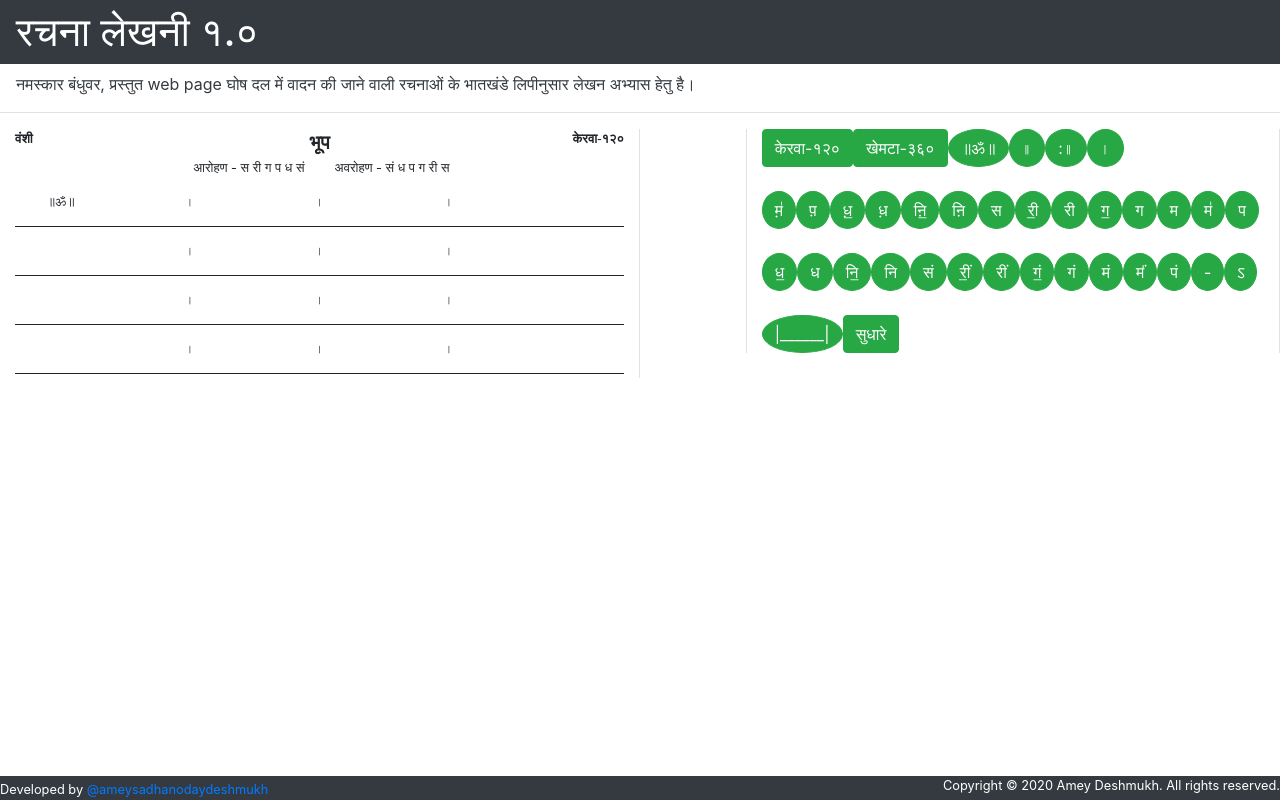
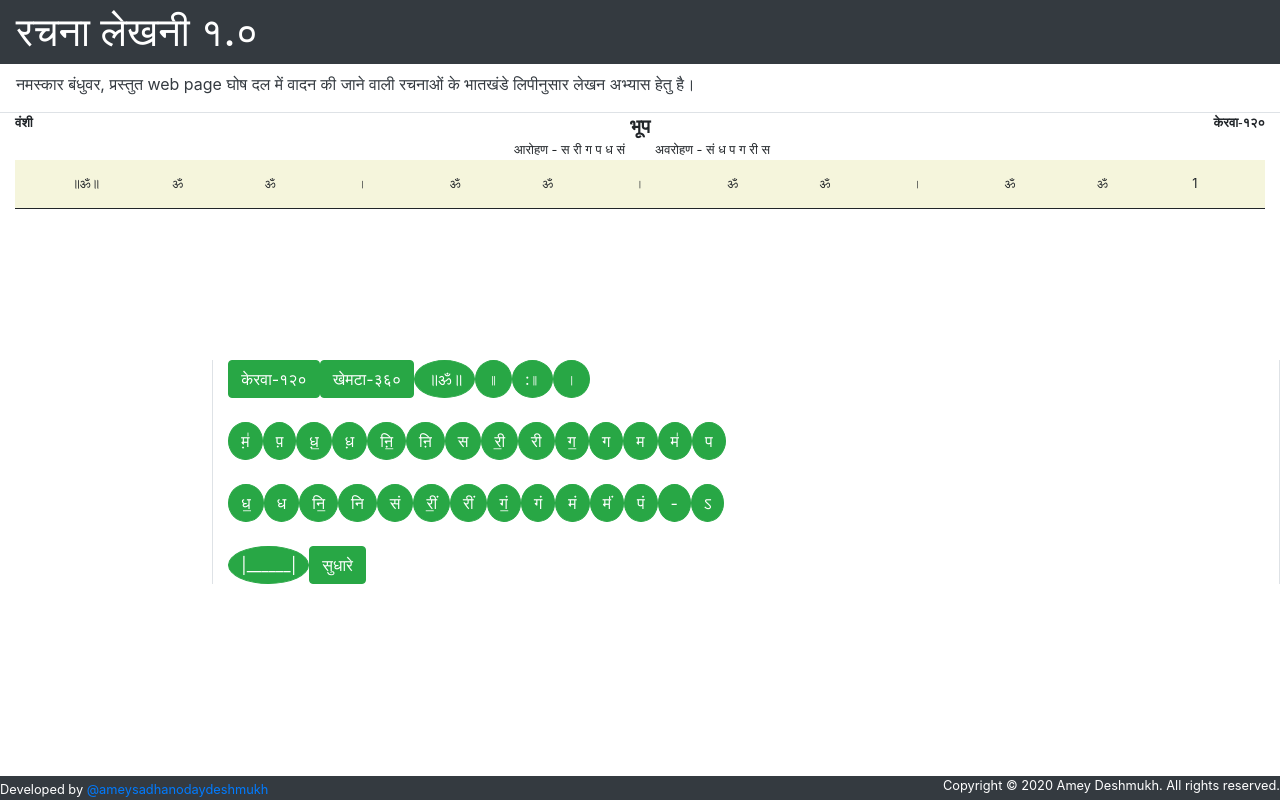
Before and after one commit to ameyzing-deshmukh/amey-lipi-1, an Angular app: page / in a window 1280 px wide. Built offline with nearby package versions, Linux system fonts and the light colour scheme.

Commit message:
Layout change check

```diff
--- a/src/app/keypad/keypad.component.css
+++ b/src/app/keypad/keypad.component.css
@@ -1,26 +1,30 @@
 table {
-    width: 100%;
+  table-layout: fixed;
+  width: 100%;
   }
   .rachanaContainer{
     height: 200px;
   overflow: auto;
 
   }
-  #nameOfRachanaTd, table mat-cell {
+ table mat-cell {
     text-align: center;
     justify-content:center;
-  }
-  #nameOfInstTd, #avarohTd{
-    text-align: left;
-    justify-content:left;
-  }
-  #aarohTd, #nameOfTaalTd{
-    text-align: right;
-    justify-content:right;
   }
   mat-header-row{
     display: none;
   }
+  #rachanaTableId mat-row mat-cell:nth-child(1), mat-cell:nth-child(2), mat-cell:nth-child(3), mat-cell:nth-child(5),
+  mat-cell:nth-child(6), mat-cell:nth-child(8), mat-cell:nth-child(9),
+  mat-cell:nth-child(11), mat-cell:nth-child(12) {
+    background-color: beige;
+  }
+  #rachanaTableId mat-row mat-cell:nth-child(4), mat-cell:nth-child(7), mat-cell:nth-child(10),
+  mat-cell:nth-child(13){
+    white-space:nowrap;
+    width: 2.5%;
+    background-color: beige;
+}
 .rachanaDetailsP1{
   font-family: KrutiDev;
   font-size: larger;
--- a/src/app/keypad/keypad.component.html
+++ b/src/app/keypad/keypad.component.html
@@ -1,8 +1,8 @@
 <div class='container-fluid'>
-    <div class="row py-3">
-        <div class="col-lg-6 border-right">
+    <!-- <div class="row py-3">
+        <div class="col-lg-6 border-right"> -->
             <div>
-                <div class="row" style="height: 25px;">
+                <div class="row" style="height: 23px;">
                     <div class="col-lg-3">
                         <p class="rachanaDetailsP2" style="text-align: left;">वंशी</p>
                     </div>
@@ -12,19 +12,6 @@
                     <div class="col-lg-3">
                         <p class="rachanaDetailsP2" style="text-align: right;">केरवा-१२०</p>
                     </div>
-
-                    <!--<table>
-                    <tr>
-                        <td colspan="3" id="nameOfInstTd"><p class="rachanaDetailsP2">वंशी</p></td>
-                        <td colspan="8" id="nameOfRachanaTd"><p class="rachanaDetailsP1">भूप</p></td>
-                        <td colspan="2" id="nameOfTaalTd"><p class="rachanaDetailsP2">केरवा-१२०</p></td>
-                    </tr>
-                    <tr>
-                        <td colspan="6" id="aarohTd"><small>आरोहण - स री ग प ध सं</small></td>
-                        <td></td>
-                        <td colspan="6" id="avarohTd"><small>अवरोहण - सं ध प ग री स</small></td>
-                    </tr>
-                </table>-->
                 </div>
                 <div class="row">
                     <div class="col-lg-6" style="text-align: right;">
@@ -35,8 +22,9 @@
                     </div>
                 </div>
             </div>
+
             <div class="rachanaContainer mat-elevation-z8">
-                <table mat-table [dataSource]="dataSource">
+                <table mat-table [dataSource]="dataSource" id="rachanaTableId">
                     <ng-container matColumnDef="one">
                         <mat-header-cell *matHeaderCellDef></mat-header-cell>
                         <mat-cell *matCellDef="let element"><small>{{element.one}}</small></mat-cell>
@@ -85,16 +73,17 @@
                         <mat-header-cell *matHeaderCellDef></mat-header-cell>
                         <mat-cell *matCellDef="let element"> <small>{{element.twelve}}</small></mat-cell>
                     </ng-container>
-                    <ng-container matColumnDef="thirteen">
+                    <ng-container matColumnDef="thirteen" style="width:2.5%">
                         <mat-header-cell *matHeaderCellDef></mat-header-cell>
-                        <mat-cell *matCellDef="let element"><small>{{element.thirteen}}</small></mat-cell>
+                        <mat-cell *matCellDef="let element"><small>1</small></mat-cell>
+                        <!-- {{element.thirteen}} -->
                     </ng-container>
                     <mat-header-row *matHeaderRowDef="displayedColumns; sticky: true"></mat-header-row>
                     <mat-row *matRowDef="let row; columns: displayedColumns;"></mat-row>
                 </table>
             </div>
-        </div>
-        <div class="col-lg-6">
+        <!-- </div> -->
+        <!-- <div class="col-lg-6"> -->
             <div class="row">
                 <div class="col-lg-2 border-right">
                     <span class="text-dark">{{swarmatra}}</span>
@@ -144,6 +133,6 @@
                     </div>
                 </div>
             </div>
-        </div>
-    </div>
+        <!-- </div>
+    </div> -->
 </div>
--- a/src/app/keypad/keypad.component.ts
+++ b/src/app/keypad/keypad.component.ts
@@ -16,16 +16,16 @@ export interface Rachana {
 }
 
 const ELEMENT_DATA: Rachana[] = [
-  { one: '॥ॐ॥', two: '', three: '', four: '।', five: '', six: '', seven: '।', eight: '', nine: '', ten: '।', eleven: '', twelve: '', thirteen: '' },
-  { one: '', two: '', three: '', four: '।', five: '', six: '', seven: '।', eight: '', nine: '', ten: '।', eleven: '', twelve: '', thirteen: '' },
-  { one: '', two: '', three: '', four: '।', five: '', six: '', seven: '।', eight: '', nine: '', ten: '।', eleven: '', twelve: '', thirteen: '' },
-  { one: '', two: '', three: '', four: '।', five: '', six: '', seven: '।', eight: '', nine: '', ten: '।', eleven: '', twelve: '', thirteen: '' },
-  { one: '', two: '', three: '', four: '।', five: '', six: '', seven: '।', eight: '', nine: '', ten: '।', eleven: '', twelve: '', thirteen: '' },
-  { one: '', two: '', three: '', four: '।', five: '', six: '', seven: '।', eight: '', nine: '', ten: '।', eleven: '', twelve: '', thirteen: '' },
-  { one: '', two: '', three: '', four: '।', five: '', six: '', seven: '।', eight: '', nine: '', ten: '।', eleven: '', twelve: '', thirteen: '' },
-  { one: '', two: '', three: '', four: '।', five: '', six: '', seven: '।', eight: '', nine: '', ten: '।', eleven: '', twelve: '', thirteen: '' },
-  { one: '', two: '', three: '', four: '।', five: '', six: '', seven: '।', eight: '', nine: '', ten: '।', eleven: '', twelve: '', thirteen: '' },
-  { one: '', two: '', three: '', four: '।', five: '', six: '', seven: '।', eight: '', nine: '', ten: '।', eleven: '', twelve: '', thirteen: '' }
+  { one: '॥ॐ॥', two: 'ॐ', three: 'ॐ', four: '।', five: 'ॐ', six: 'ॐ', seven: '।', eight: 'ॐ', nine: 'ॐ', ten: '।', eleven: 'ॐ', twelve: 'ॐ', thirteen: 'ॐ' }
+  // { one: '', two: '', three: '', four: '।', five: '', six: '', seven: '।', eight: '', nine: '', ten: '।', eleven: '', twelve: '', thirteen: '' },
+  // { one: '', two: '', three: '', four: '।', five: '', six: '', seven: '।', eight: '', nine: '', ten: '।', eleven: '', twelve: '', thirteen: '' },
+  // { one: '', two: '', three: '', four: '।', five: '', six: '', seven: '।', eight: '', nine: '', ten: '।', eleven: '', twelve: '', thirteen: '' },
+  // { one: '', two: '', three: '', four: '।', five: '', six: '', seven: '।', eight: '', nine: '', ten: '।', eleven: '', twelve: '', thirteen: '' },
+  // { one: '', two: '', three: '', four: '।', five: '', six: '', seven: '।', eight: '', nine: '', ten: '।', eleven: '', twelve: '', thirteen: '' },
+  // { one: '', two: '', three: '', four: '।', five: '', six: '', seven: '।', eight: '', nine: '', ten: '।', eleven: '', twelve: '', thirteen: '' },
+  // { one: '', two: '', three: '', four: '।', five: '', six: '', seven: '।', eight: '', nine: '', ten: '।', eleven: '', twelve: '', thirteen: '' },
+  // { one: '', two: '', three: '', four: '।', five: '', six: '', seven: '।', eight: '', nine: '', ten: '।', eleven: '', twelve: '', thirteen: '' },
+  // { one: '', two: '', three: '', four: '।', five: '', six: '', seven: '।', eight: '', nine: '', ten: '।', eleven: '', twelve: '', thirteen: '' }
 ];
 @Component({
   selector: 'app-keypad',
```
